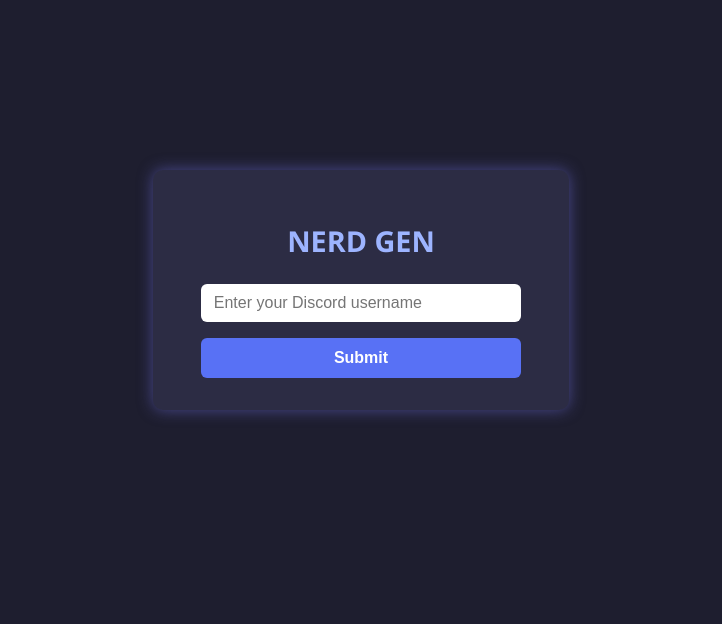
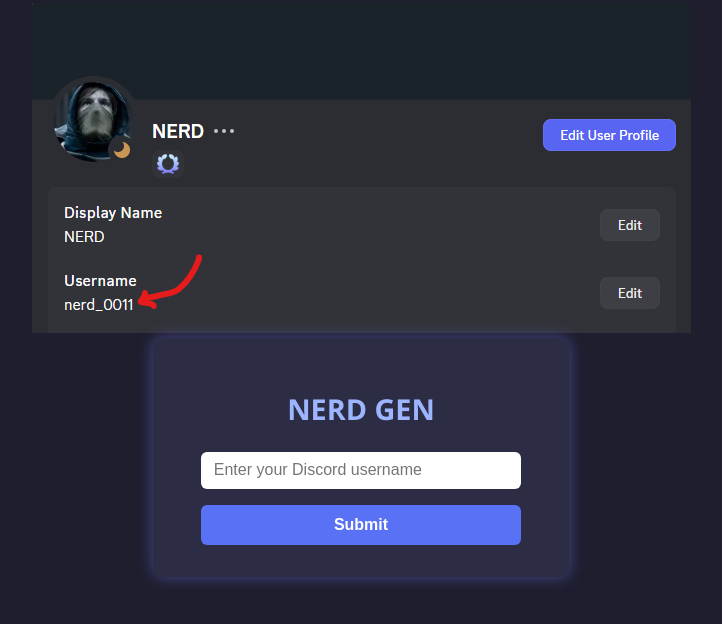
Before and after one commit to i-am-nerd/form-to-db-, a website: page public/index.html in a window 1280 px wide. Shown: the part 110-734 px from the top of the page, without its empty margins (279-1001 px from the left). Drawn offline with Linux system fonts and the light colour scheme.

Commit message:
Update index.html

```diff
--- a/public/index.html
+++ b/public/index.html
@@ -3,7 +3,7 @@
 <head>
   <meta charset="UTF-8" />
   <meta name="viewport" content="width=device-width, initial-scale=1" />
-  <title>NERD GEN VERIFY</title>
+  <title>Discord Verify</title>
   <style>
     body {
       background: #1e1e2f;
@@ -14,6 +14,8 @@
       align-items: center;
       height: 100vh;
       margin: 0;
+     flex-direction: column; /* NEW */
+
     }
 
     .container {
@@ -72,9 +74,16 @@
       color: #a3f7a3;
       font-weight: 600;
     }
+
+    .verify-image {
+        width: 190px , 150px;
+        margin-bottom: 5px;
+
+    }
   </style>
 </head>
 <body>
+    <img src="verify.png" alt="Verify" class="verify-image" />
   <div class="container">
     <h1>NERD GEN </h1>
 
```
